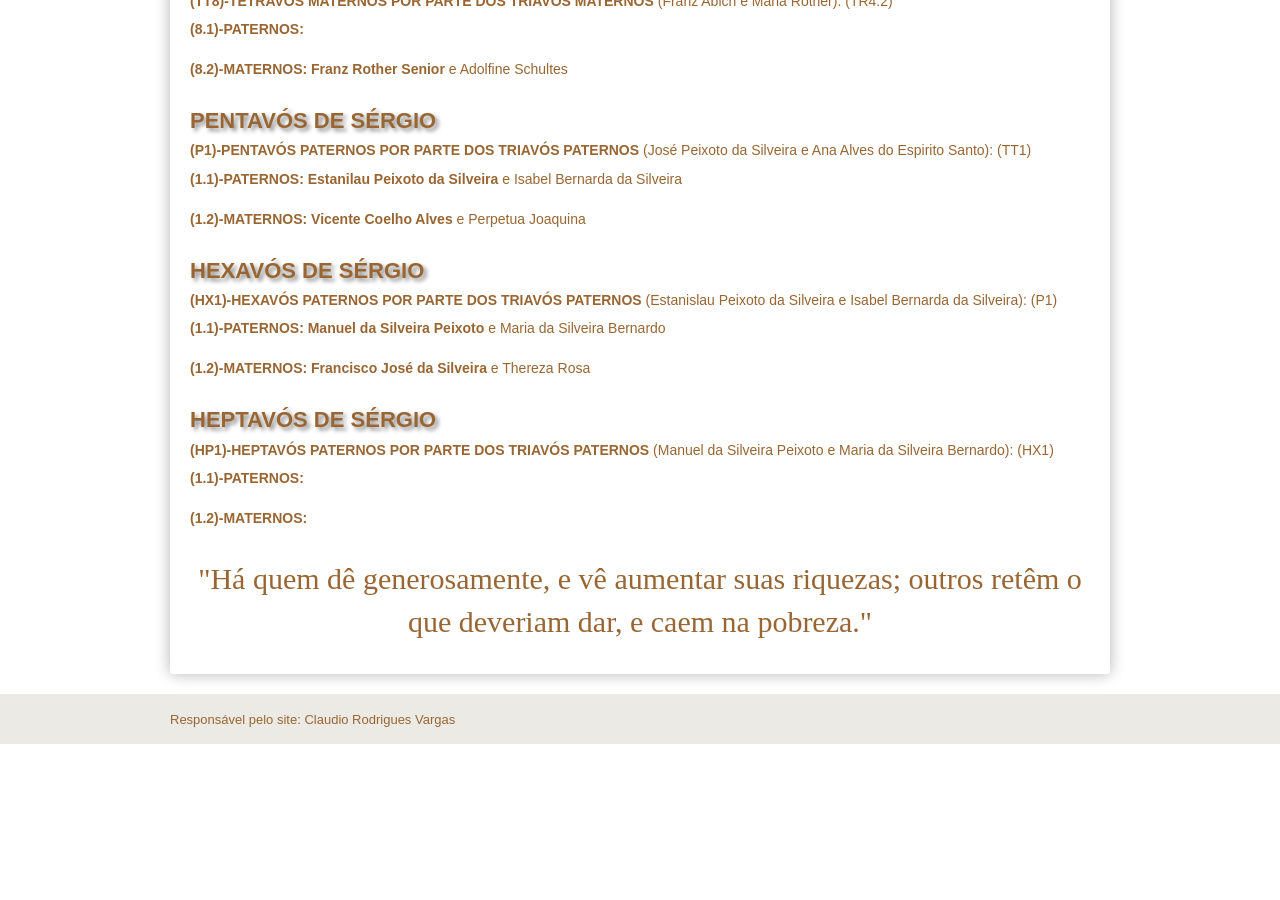
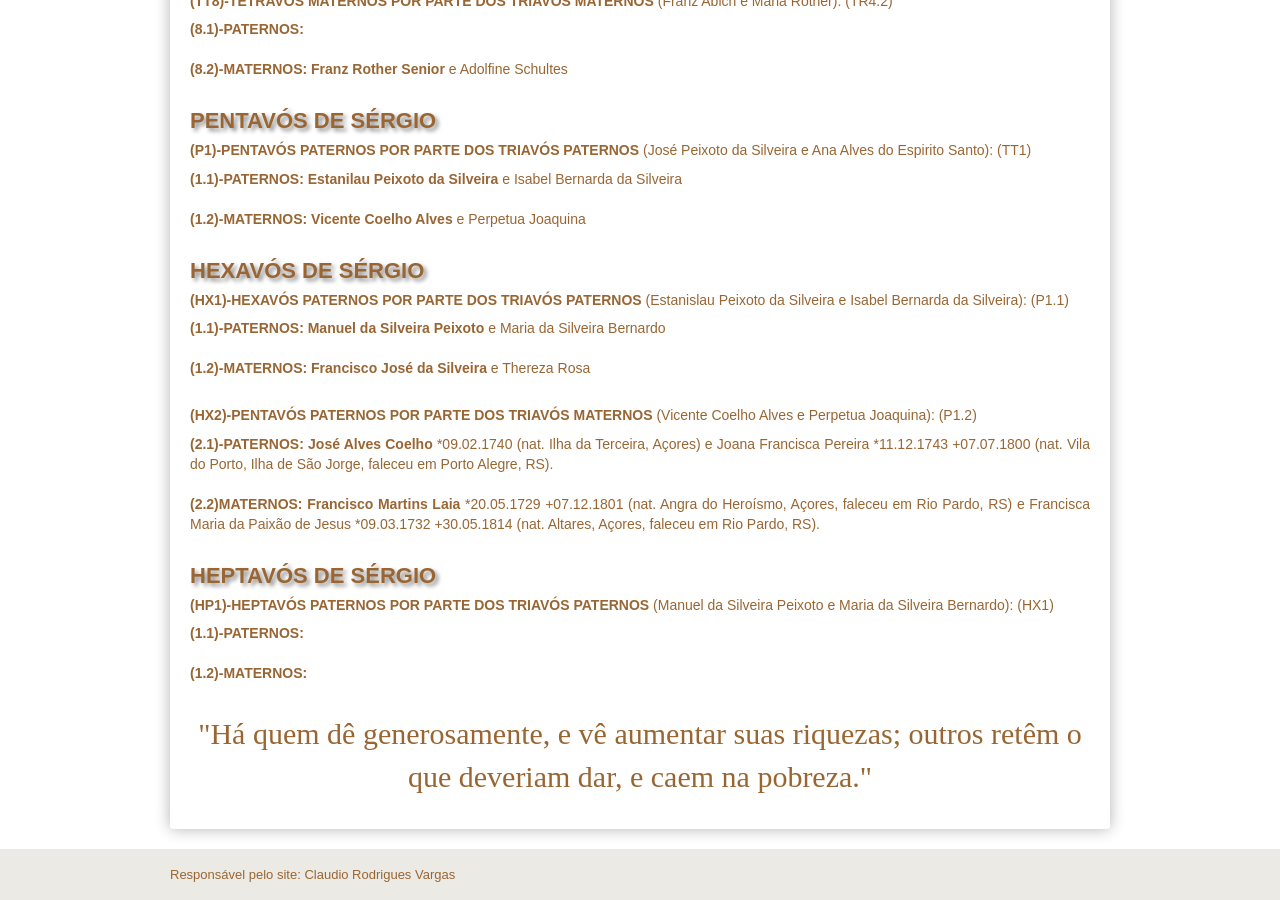
Before and after one commit to claudiovargas1955/claudiovargas1955.github.io, a Jekyll site: the page built from _pages/genealogia-de-sergio-luis-kirsch-da-silveira.html, in a window 1280 px wide and 900 px high, scrolled down 3151 px. Built offline with Jekyll 4.4.1, drawn with Linux system fonts in a browser that asks for light colours; some web fonts are replaced; before the commit the page ends 3895 px from its top, so only the background shows below that.

Commit message:
Update genealogia-de-sergio-luis-kirsch-da-silveira.html

```diff
--- a/_pages/genealogia-de-sergio-luis-kirsch-da-silveira.html
+++ b/_pages/genealogia-de-sergio-luis-kirsch-da-silveira.html
@@ -470,10 +470,18 @@ réis) ao governo da provincia de São Pedro.
 
 <p><h4>HEXAVÓS DE SÉRGIO</h4>
 <p><b><h5>(HX1)-HEXAVÓS PATERNOS POR PARTE DOS TRIAVÓS PATERNOS</b> (Estanislau Peixoto da Silveira e Isabel Bernarda da Silveira):
-(P1)</h5>
+(P1.1)</h5>
 <p><b>(1.1)-PATERNOS: Manuel da Silveira Peixoto </b>e Maria da Silveira Bernardo<br><br>
 
   <b>(1.2)-MATERNOS: Francisco José da Silveira </b>e Thereza Rosa <br><br>
+
+<p><b><h5>(HX2)-PENTAVÓS PATERNOS POR PARTE DOS TRIAVÓS MATERNOS</b> (Vicente Coelho Alves e Perpetua Joaquina): (P1.2)
+</h5>
+<p><b>(2.1)-PATERNOS: José Alves Coelho </b>*09.02.1740 (nat. Ilha da Terceira, Açores) e Joana Francisca Pereira *11.12.1743 +07.07.1800
+(nat. Vila do Porto, Ilha de São Jorge, faleceu em Porto Alegre, RS). <br><br>
+
+<b>(2.2)MATERNOS: Francisco Martins Laia </b>*20.05.1729 +07.12.1801 (nat. Angra do Heroísmo, Açores, faleceu em Rio Pardo, RS) e
+Francisca Maria da Paixão de Jesus *09.03.1732 +30.05.1814 (nat. Altares, Açores, faleceu em Rio Pardo, RS). <br><br>
 
 <p><h4>HEPTAVÓS DE SÉRGIO</h4>
 
```
